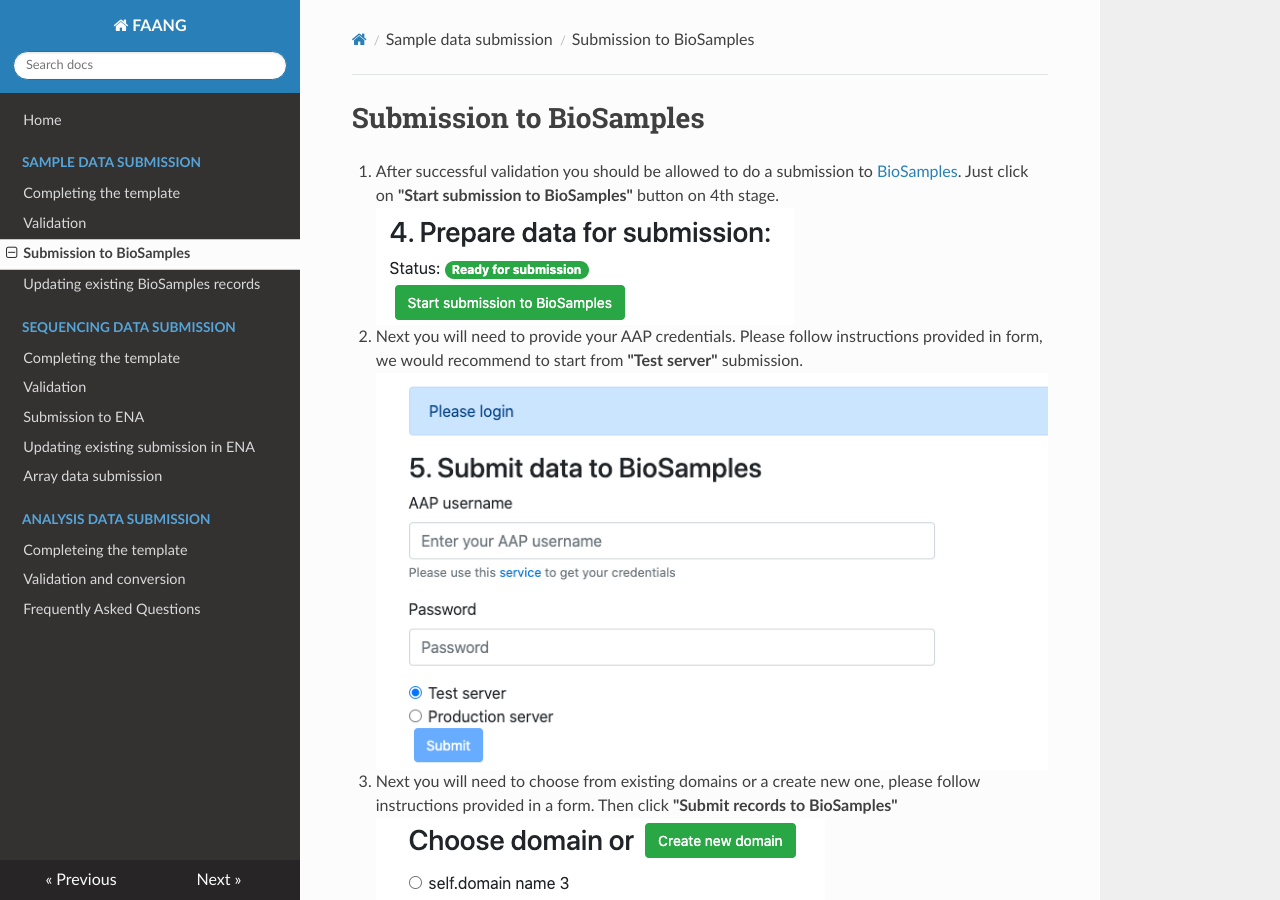
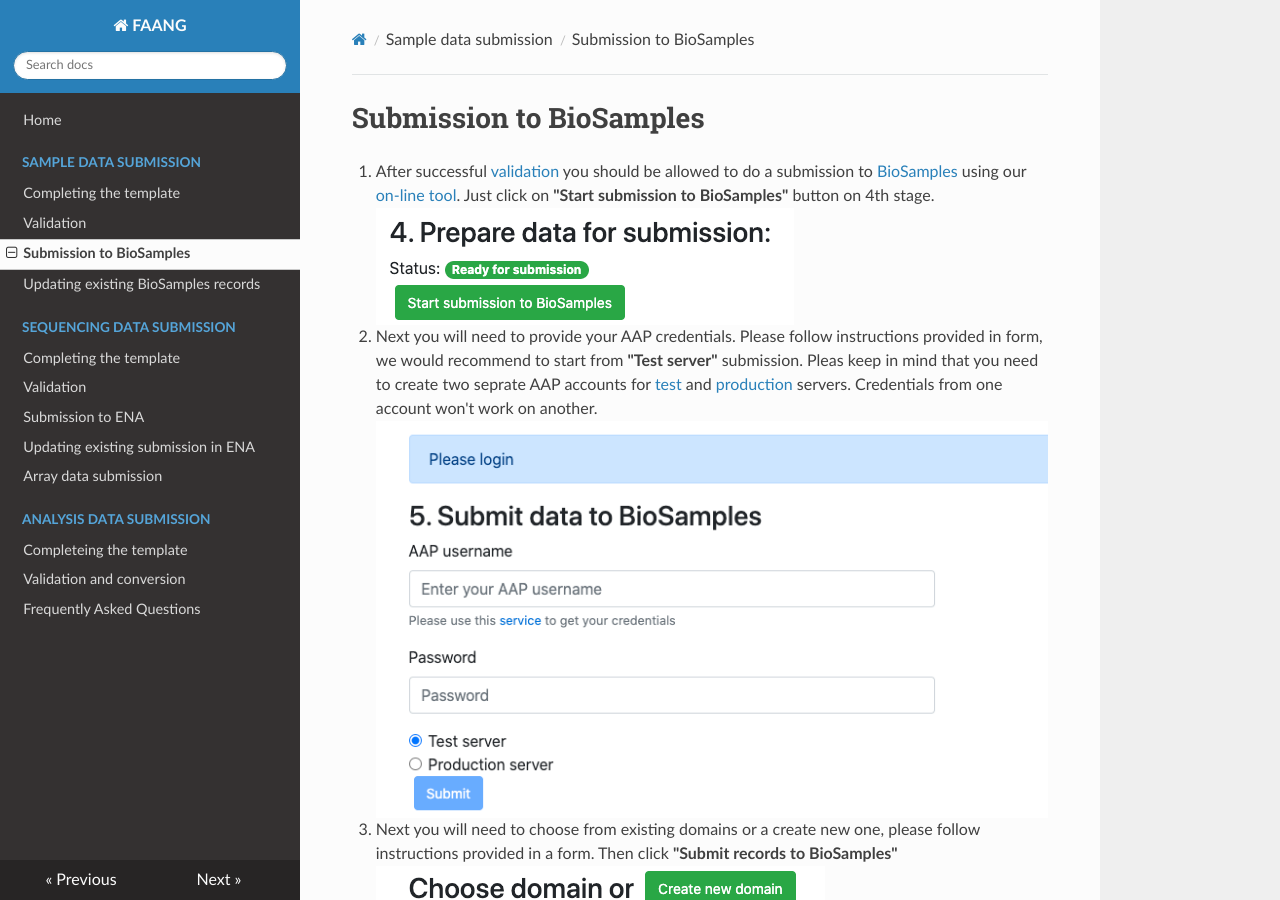
Before and after one commit to FAANG/dcc-documentation, an MkDocs documentation site: the page built from docs/sample/biosamples_submission.md, in a window 1280 px wide and 900 px high. Built offline with MkDocs 1.6.1, drawn with Linux system fonts in a browser that asks for light colours; nearby versions of some CDN libraries.

Commit message:
Updating docs

```diff
--- a/docs/sample/biosamples_submission.md
+++ b/docs/sample/biosamples_submission.md
@@ -1,12 +1,17 @@
 # Submission to BioSamples
-1. After successful validation you should be allowed to do a submission to
-[BioSamples](https://www.ebi.ac.uk/biosamples/). Just click on
+1. After successful [validation](biosamples_validation_conversion.md) you
+should be allowed to do a submission
+to [BioSamples](https://www.ebi.ac.uk/biosamples/) using our
+[on-line tool](https://data.faang.org/validation/samples). Just click on
 **"Start submission to BioSamples"** button on 4th stage.
 ![Screenshot](../img/prepare_data_for_submission.png)
 
 2. Next you will need to provide your AAP credentials. Please follow
 instructions provided in form, we would recommend to start from
-**"Test server"** submission.
+**"Test server"** submission. Pleas keep in mind that you need to create two
+seprate AAP accounts for [test](https://explore.aai.ebi.ac.uk/registerUser) and
+[production](https://aai.ebi.ac.uk/registerUser) servers. Credentials from one
+account won't work on another.
 ![Screenshot](../img/login.png)
 
 3. Next you will need to choose from existing domains or a create new one, please
```
Also changed, not shown: docs/sample/biosamples_validation_conversion.md (+1 -1 lines).
